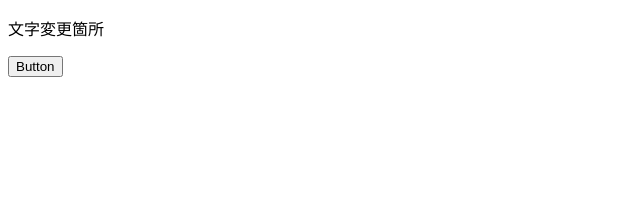
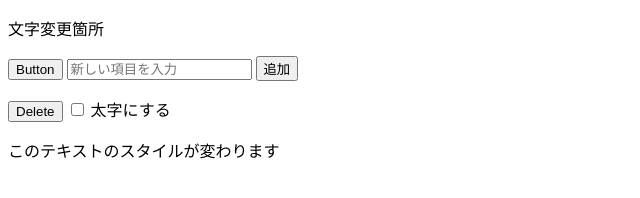
Before and after one commit to ryoma-creator/ibm-practice, a plain HTML site: page index.html in a window 1280 px wide. Shown: the whole page, without its empty margins (0-640 px from the left). Drawn offline with Linux system fonts and the light colour scheme.

Commit message:
practice

```diff
--- a/index.html
+++ b/index.html
@@ -8,5 +8,14 @@
 <body>
     <p id="message">文字変更箇所</p>
     <button id="changeText">Button</button>
+
+    <input type="text" id="newItem" placeholder="新しい項目を入力">
+    <button id="addButton">追加</button>
+    <ul id="itemList"></ul>
+    <button id="deleteButton">Delete</button>
+
+    <input type="checkbox" id="styleToggle">
+    <label for="styleToggle">太字にする</label>
+    <p id="styledText">このテキストのスタイルが変わります</p>
 </body>
 </html>
```
Also changed, not shown: 1 other file.
